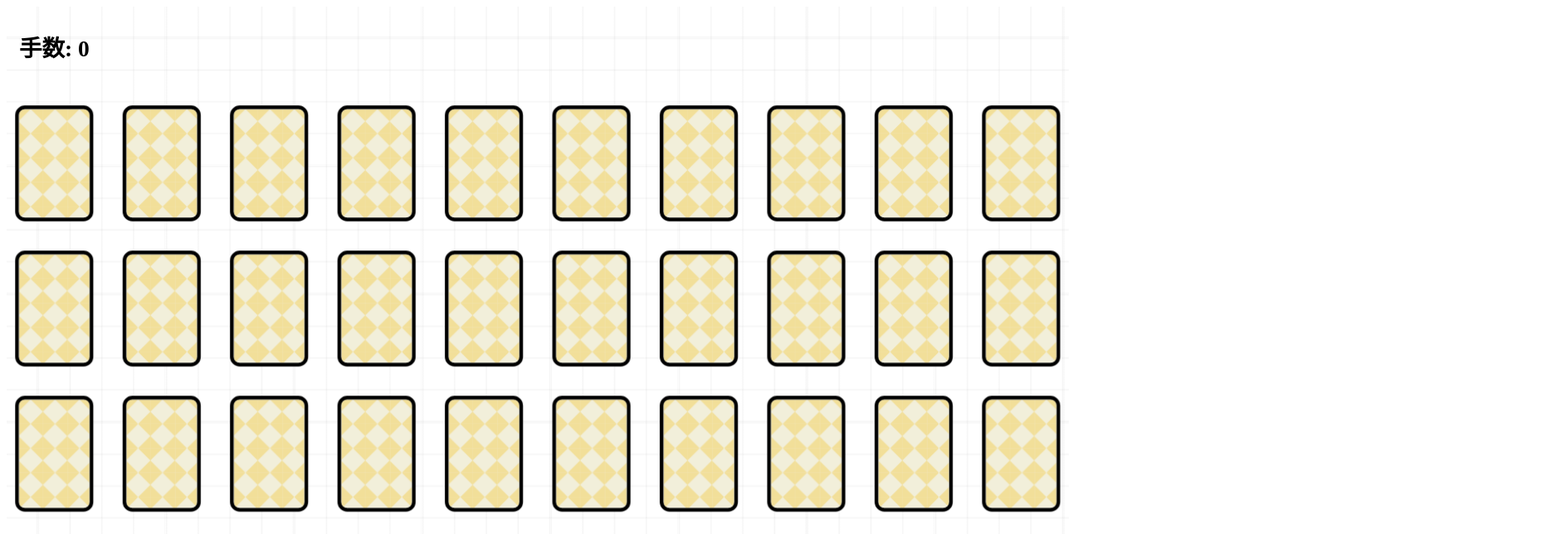
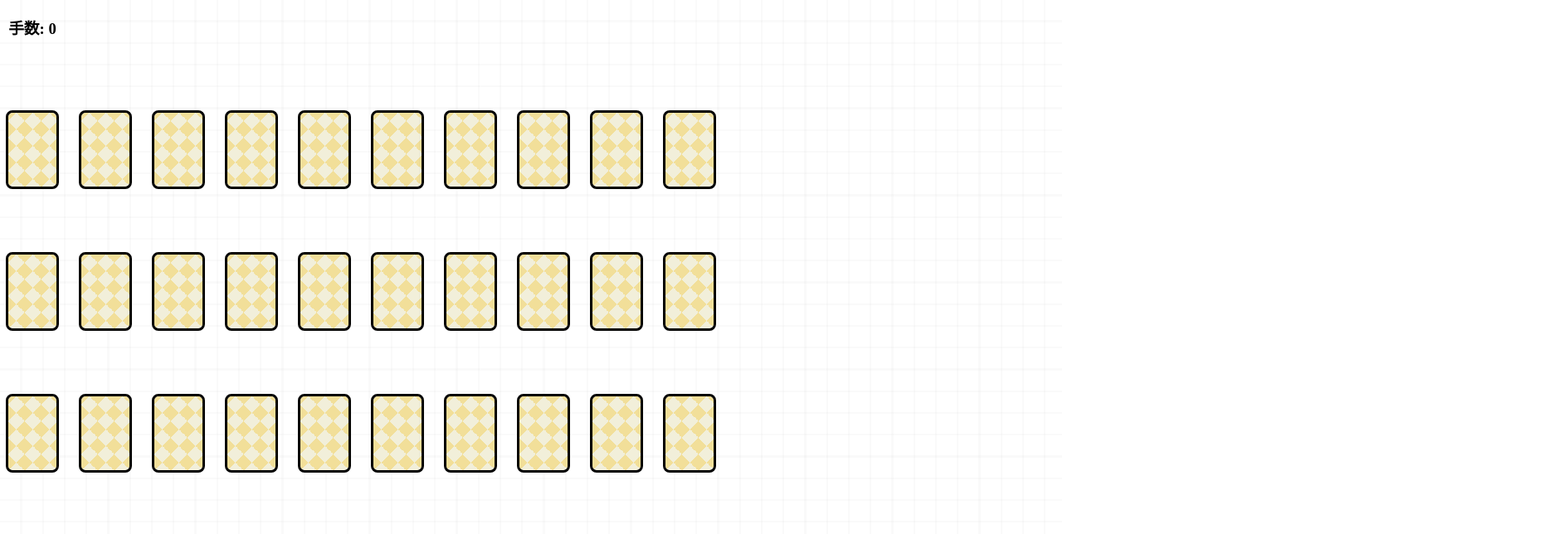
Before and after one commit to t-a1024/sevens, a React (Create React App) app: page / in a window 1280 px wide. Shown: the top 644 px of the page at 83% size, 1868 px wide, since content can reach past the window. Built offline with nearby package versions, Linux system fonts and the light colour scheme.

Commit message:
微調整

```diff
--- a/src/App.css
+++ b/src/App.css
@@ -3,11 +3,10 @@
     position: fixed;
     top: 0;
     left: 0;
-    width: auto;
-    height: auto;
+    width: 100vw;
+    height: 100vh;
     background-color: #fff;
     z-index: -1;
-
   }
   .Paper_v2 {
     background-image:
@@ -88,3 +87,10 @@
   .card.back {
     transform: rotateY(180deg);
   }
+
+  .autoScale{
+    display: grid;
+    grid-template-columns: repeat(10, 1fr);
+    gap: 10px;
+    justify-items: center;
+  }
--- a/src/App.tsx
+++ b/src/App.tsx
@@ -135,8 +135,9 @@
   }, [matchedCount, cards]);
 
   return (
+    <div className="bg_pattern1 Paper_v2">
       <div className="App" style={{ transform: `scale(${scale})`, transformOrigin: 'top left' }}>
-      <div className="bg_pattern1 Paper_v2" ref={appRef}>
+        <div className='autoScale' ref={appRef}>
           <h3>手数: {moveCount}</h3>
           <h1></h1><h1></h1><h1></h1><h1></h1><h1></h1><h1></h1><h1></h1><h1></h1><h1></h1>
           {cards.map((card, index) => (
@@ -150,6 +151,7 @@
           ))}
         </div>
       </div>
+    </div>
   );
 }
 
```
Lines whose indentation alone changed are shown as unchanged.
